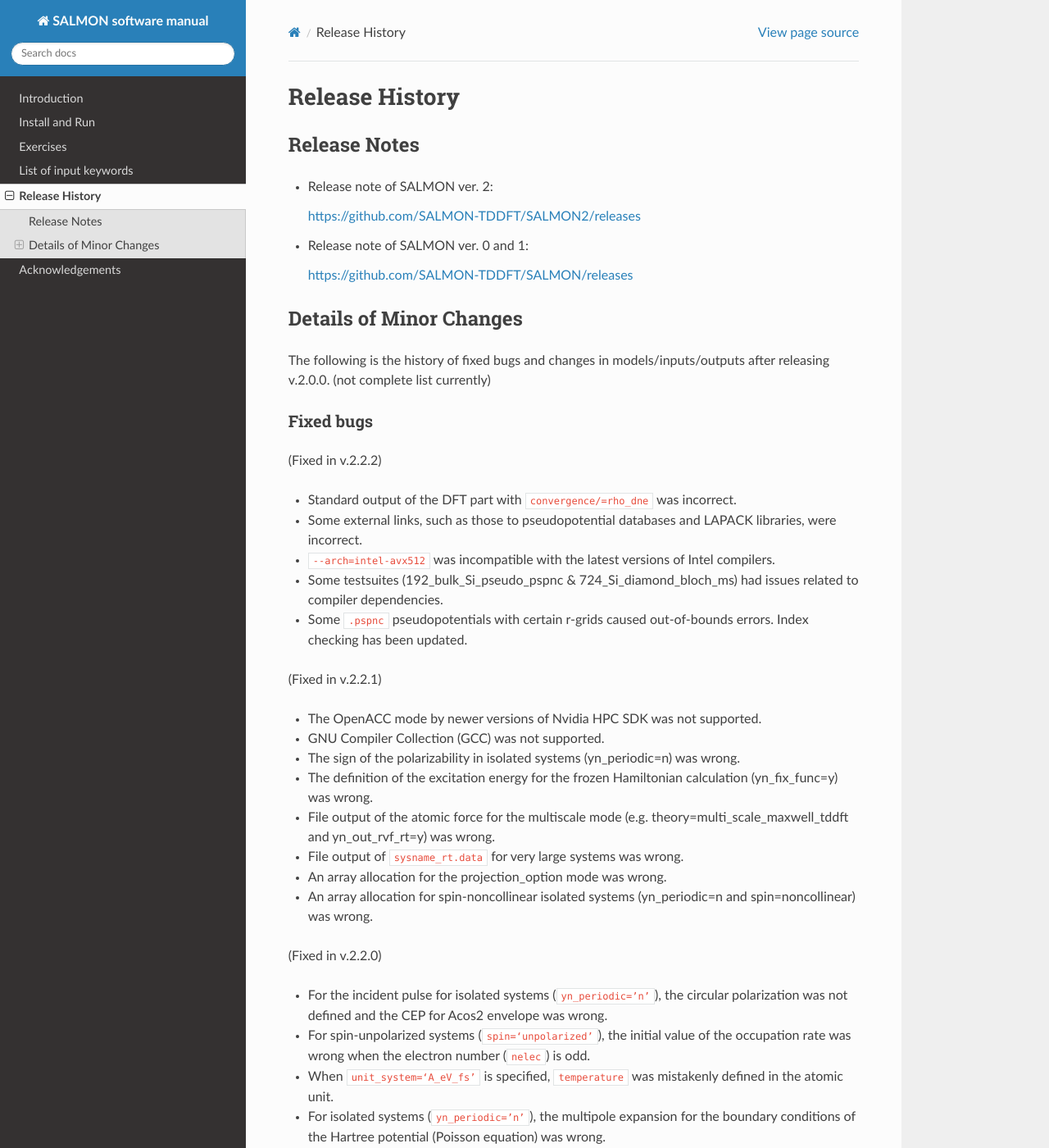
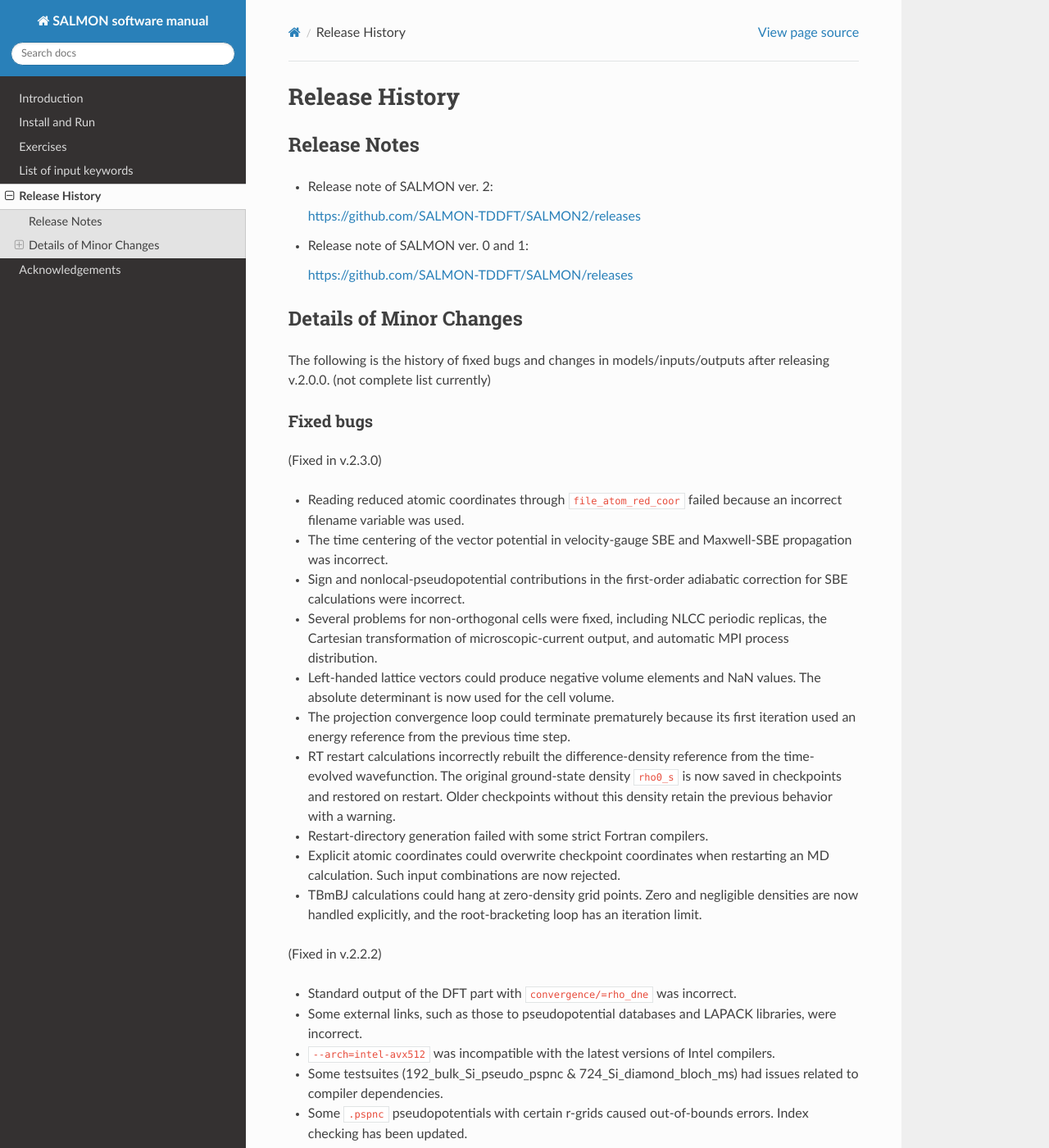
Before and after one commit to SALMON-TDDFT/SALMON-DOCS, a Sphinx documentation site: the page built from source/release_log.rst, in a window 1280 px wide and 1400 px high. Shown: the whole window at 82% size. Built offline with Sphinx 7.4.7 and the Read the Docs theme 3.1.0, drawn with Linux system fonts in a browser that asks for light colours; formulas are drawn with MathJax 3; some of the changed text lies outside the part shown.

Commit message:
Update release_log.rst

```diff
--- a/source/release_log.rst
+++ b/source/release_log.rst
@@ -22,6 +22,33 @@
 
 Fixed bugs
 ==========
+
+(Fixed in v.2.3.0)
+
+* Reading reduced atomic coordinates through ``file_atom_red_coor`` failed
+  because an incorrect filename variable was used.
+* The time centering of the vector potential in velocity-gauge SBE and
+  Maxwell-SBE propagation was incorrect.
+* Sign and nonlocal-pseudopotential contributions in the first-order
+  adiabatic correction for SBE calculations were incorrect.
+* Several problems for non-orthogonal cells were fixed, including NLCC
+  periodic replicas, the Cartesian transformation of microscopic-current
+  output, and automatic MPI process distribution.
+* Left-handed lattice vectors could produce negative volume elements and
+  NaN values. The absolute determinant is now used for the cell volume.
+* The projection convergence loop could terminate prematurely because its
+  first iteration used an energy reference from the previous time step.
+* RT restart calculations incorrectly rebuilt the difference-density
+  reference from the time-evolved wavefunction. The original ground-state
+  density ``rho0_s`` is now saved in checkpoints and restored on restart.
+  Older checkpoints without this density retain the previous behavior
+  with a warning.
+* Restart-directory generation failed with some strict Fortran compilers.
+* Explicit atomic coordinates could overwrite checkpoint coordinates when
+  restarting an MD calculation. Such input combinations are now rejected.
+* TBmBJ calculations could hang at zero-density grid points. Zero and
+  negligible densities are now handled explicitly, and the root-bracketing
+  loop has an iteration limit.
 
 (Fixed in v.2.2.2)
 
@@ -79,6 +106,39 @@
 
 Changes of models/inputs/outputs
 ================================
+
+(v.2.3.0)
+
+* The divide-and-conquer (DC) method, previously available as an undocumented
+  experimental feature, is now officially supported. A CheFSI eigensolver
+  requiring ScaLAPACK is also added for DC-LCFO calculations.
+
+* Density-matrix unfolding and momentum-distribution analysis are added.
+
+* New namelists ``&dc`` and ``&unfolding`` are added.
+
+* The built-in r2SCAN meta-GGA functional is added.
+
+  * ``xc='r2scan'``: LibXC is not required.
+  * Currently, only spin-unpolarized calculations are supported.
+    OpenACC builds are not supported.
+
+* GPU acceleration for ground-state and multi-GPU real-time calculations
+  is extended.
+
+* Gamma-centered k-point sampling is added.
+
+  * ``yn_gamma_centered``
+
+* Binary transition-matrix output and LSDA support for transition-matrix
+  output are added.
+
+  * ``yn_out_tm_bin``: Binary transition-matrix output; requires MPI support.
+
+* Energy output is added for Maxwell-SBE calculations.
+
+* New testsuites are added for CheFSI, Gamma-centered k-point sampling,
+  and density-matrix unfolding.
 
 (v.2.2.2)
 
```
